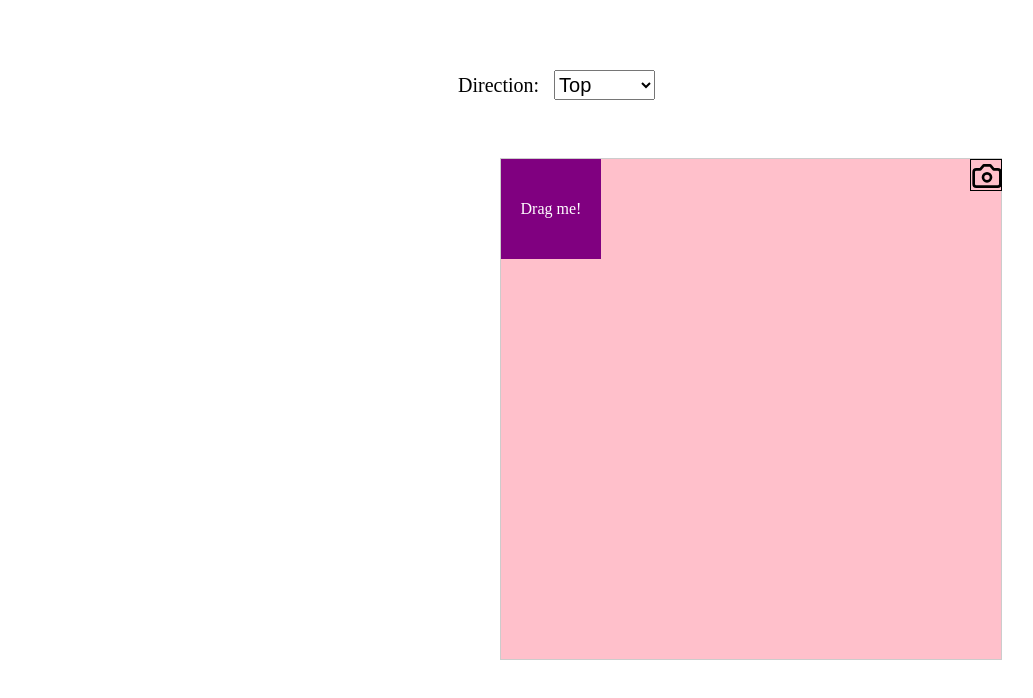
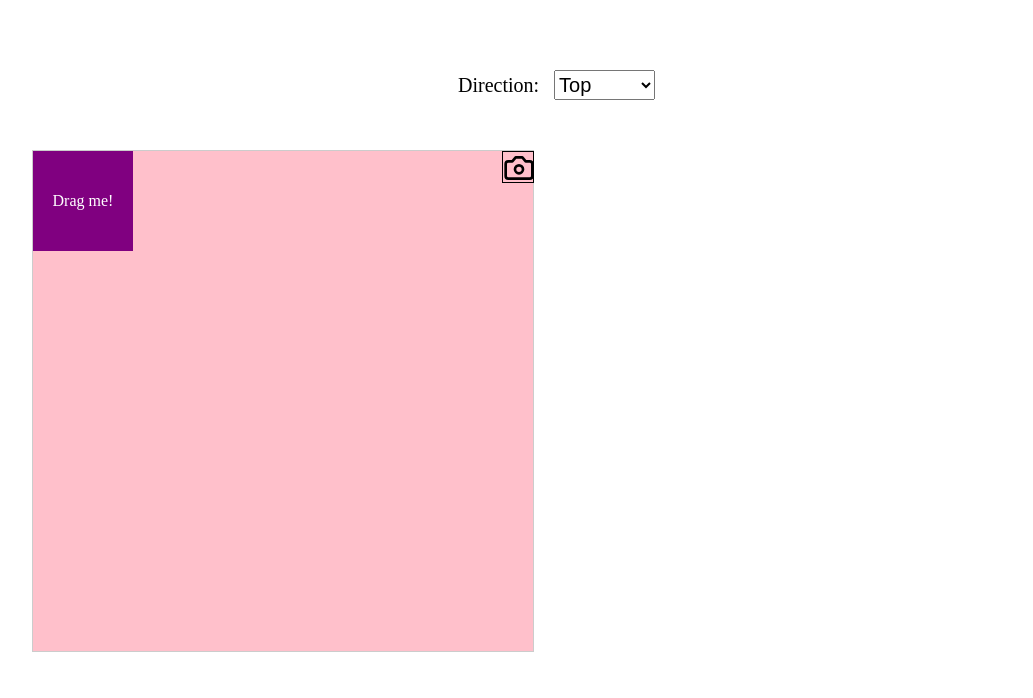
Before and after one commit to polin103109/Ollyotask4-dragdrophover-, a React (Vite) app: page / in a window 1280 px wide. Shown: the top 698 px of the page, without its empty margins (118-1151 px from the left). Built offline with nearby package versions, Linux system fonts and the light colour scheme.

Commit message:
added the resize functionality

```diff
--- a/src/components/CreateDiv.jsx
+++ b/src/components/CreateDiv.jsx
@@ -1,8 +1,13 @@
-import { useState } from "react";
+import { useState,useRef, useEffect} from "react";
 import Tooltip from "./Tooltip/ToolTip";
 import { Camera } from 'lucide-react';
 
 const CreateDiv = () => {
+  const refContainer = useRef(null);
+  const refTop = useRef(null);
+  const refRight = useRef(null);
+  const refBottom = useRef(null);
+  const refLeft = useRef(null);
   const [position, setPosition] = useState({ x: 0, y: 0 });
   const [absolutePosition, setAbsolutePosition] = useState({
     parentbox: { x: 0, y: 0 },
@@ -16,6 +21,119 @@ const CreateDiv = () => {
   const [isDragging, setIsDragging] = useState(false);
   const [isHovered, setIsHovered] = useState(false);
   const [direction, setDirection] = useState("top");
+  useEffect(() => {
+    const resizeableElement = refContainer.current;
+    console.log(resizeableElement)
+    const styles = window.getComputedStyle(resizeableElement);
+    let width = parseInt(styles.width, 10);
+    let height = parseInt(styles.height, 10);
+
+    let xCord = 0;
+    let yCord = 0;
+
+    resizeableElement.style.top = "150px";
+    resizeableElement.style.left = "150px";
+
+    //top
+    const onMouseMoveTopResize = (event) => {
+      const dy = event.clientY - yCord;
+      height = height - dy;
+      yCord = event.clientY;
+      resizeableElement.style.height = `${height}px`;
+      resizeableElement.style.top = `${parseInt(resizeableElement.style.top, 10) + dy}px`;
+    };
+
+    const onMouseUpTopResize = () => {
+      document.removeEventListener("mousemove", onMouseMoveTopResize);
+
+    };
+
+    const onMouseDownTopResize = (event) => {
+      yCord = event.clientY;
+      const styles = window.getComputedStyle(resizeableElement);
+      resizeableElement.style.bottom = styles.bottom;
+      resizeableElement.style.top = null
+      document.addEventListener("mousemove", onMouseMoveTopResize);
+      document.addEventListener("mouseup", onMouseUpTopResize);
+    };
+  //Right
+  const onMouseMoveRightResize = (event) => {
+    const dx = event.clientX - xCord;
+    xCord = event.clientX;
+    width = width + dx;
+    resizeableElement.style.width = `${width}px`;
+  };
+
+  const onMouseUpRightResize = () => {
+    document.removeEventListener("mousemove", onMouseMoveRightResize);
+
+  };
+
+  const onMouseDownRightResize = (event) => {
+    xCord = event.clientX;
+    resizeableElement.style.left = styles.left;
+    resizeableElement.style.right = null
+    document.addEventListener("mousemove", onMouseMoveRightResize);
+    document.addEventListener("mouseup", onMouseUpRightResize);
+  }
+  //bottom
+  const onMouseMoveBottomResize = (event) => {
+    const dy = event.clientY - yCord;
+    height = height + dy;
+    yCord = event.clientY;
+    resizeableElement.style.height = `${height}px`;
+  };
+
+  const onMouseUpBottomResize = () => {
+    document.removeEventListener("mousemove", onMouseMoveBottomResize);
+
+  };
+
+  const onMouseDownBottomResize = (event) => {
+    yCord = event.clientY;
+    const styles = window.getComputedStyle(resizeableElement);
+    resizeableElement.style.top = styles.top;
+    resizeableElement.style.bottom = null
+    document.addEventListener("mousemove", onMouseMoveBottomResize);
+    document.addEventListener("mouseup", onMouseUpBottomResize);
+  };
+  //left
+  const onMouseMoveLeftResize = (event) => {
+    const dx = event.clientX - xCord;
+    xCord = event.clientX;
+    width = width - dx;
+    resizeableElement.style.width = `${width}px`;
+  };
+
+  const onMouseUpLeftResize = () => {
+    document.removeEventListener("mousemove", onMouseMoveLeftResize);
+  //  document.removeEventListener("mouseup", onMouseUpTopResize);
+  };
+
+  const onMouseDownLeftResize = (event) => {
+    xCord = event.clientX;
+    resizeableElement.style.right = styles.right;
+    resizeableElement.style.left = null
+    document.addEventListener("mousemove", onMouseMoveLeftResize);
+    document.addEventListener("mouseup", onMouseUpLeftResize);
+  }
+  //mousedown event listener
+  const resizerRight = refRight.current;
+  resizerRight.addEventListener("mousedown",onMouseDownRightResize);
+  const resizerLeft = refLeft.current;
+  resizerLeft.addEventListener("mousedown",onMouseDownLeftResize);
+  const resizerTop = refTop.current;
+  resizerTop.addEventListener("mousedown",onMouseDownTopResize);
+  const resizerBottom = refBottom.current;
+  resizerBottom.addEventListener("mousedown",onMouseDownBottomResize);
+
+    return () => {
+      resizerRight.removeEventListener("mousedown",onMouseDownRightResize)
+      resizerLeft.removeEventListener("mousedown",onMouseDownLeftResize)
+      resizerTop.removeEventListener("mousedown",onMouseDownTopResize)
+      resizerBottom.removeEventListener("mousedown",onMouseDownBottomResize)
+    };
+  }, []);
 
   const handleMouseOver = () => {
     const parentRect = document
@@ -163,18 +281,60 @@ const CreateDiv = () => {
           height: "99.5vh",
         }}
       >
+
 <div
+  ref={refContainer}
   id="container"
+  className="container"
   style={{
     width: "500px",
     height: "500px",
-            position: "relative",
+    position: "absolute",
     backgroundColor: "pink",
     top: `${containerPosition.y}px`,
     left: `${containerPosition.x}px`,
     border: "1px solid #ccc",
+    minWidth: "150px",
+    minHeight: "150px",
   }}
 >
+            <div ref={refLeft} className="resize-rl"
+            style={{
+                cursor:"col-resize",
+                height:"100%",
+                left:0,
+                top:0,
+                width:"10px",
+                position: "absolute",
+              }}></div>
+            <div ref={refTop} className="resize-rt"
+             style={{
+                cursor:"row-resize",
+                height:"5px",
+                left:0,
+                top:0,
+                width:"100%",
+                position: "absolute",
+              }}></div>
+            <div ref={refRight} className="resize-rr"
+            style={{
+                cursor:"col-resize",
+                height:"100%",
+                right:0,
+                top:0,
+                width:"5px",
+                position: "absolute",
+              }}
+            ></div>
+            <div ref={refBottom} className="resize-rb"
+            style={{
+                cursor:"row-resize",
+                height:"5px",
+                left:0,
+                bottom:0,
+                width:"100%",
+                position: "absolute",
+              }}></div>
           <div
             style={{
               position: "relative",
```
Also changed, not shown: src/components/Draf.jsx (added, +20 -0 lines). Lines whose indentation alone changed are shown as unchanged.
